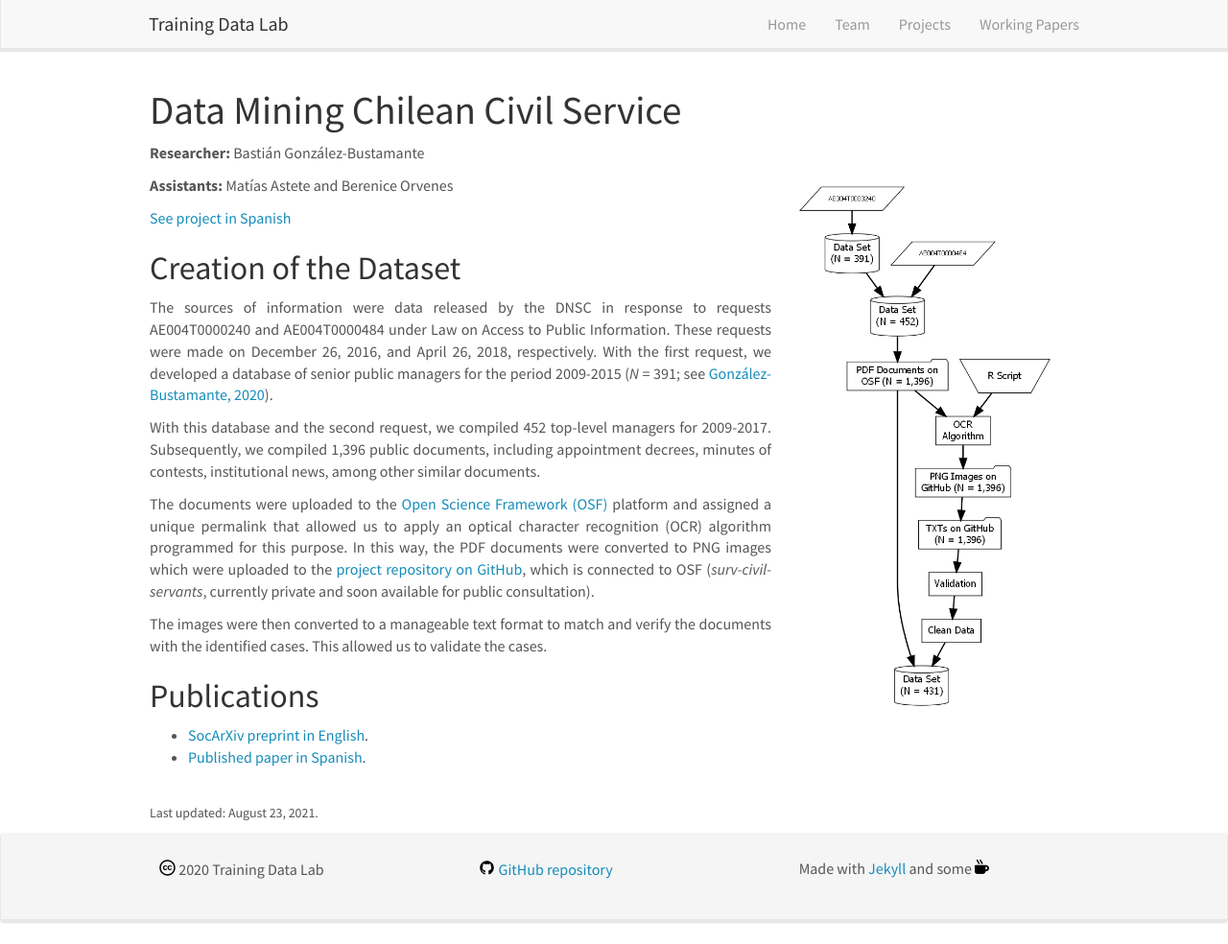
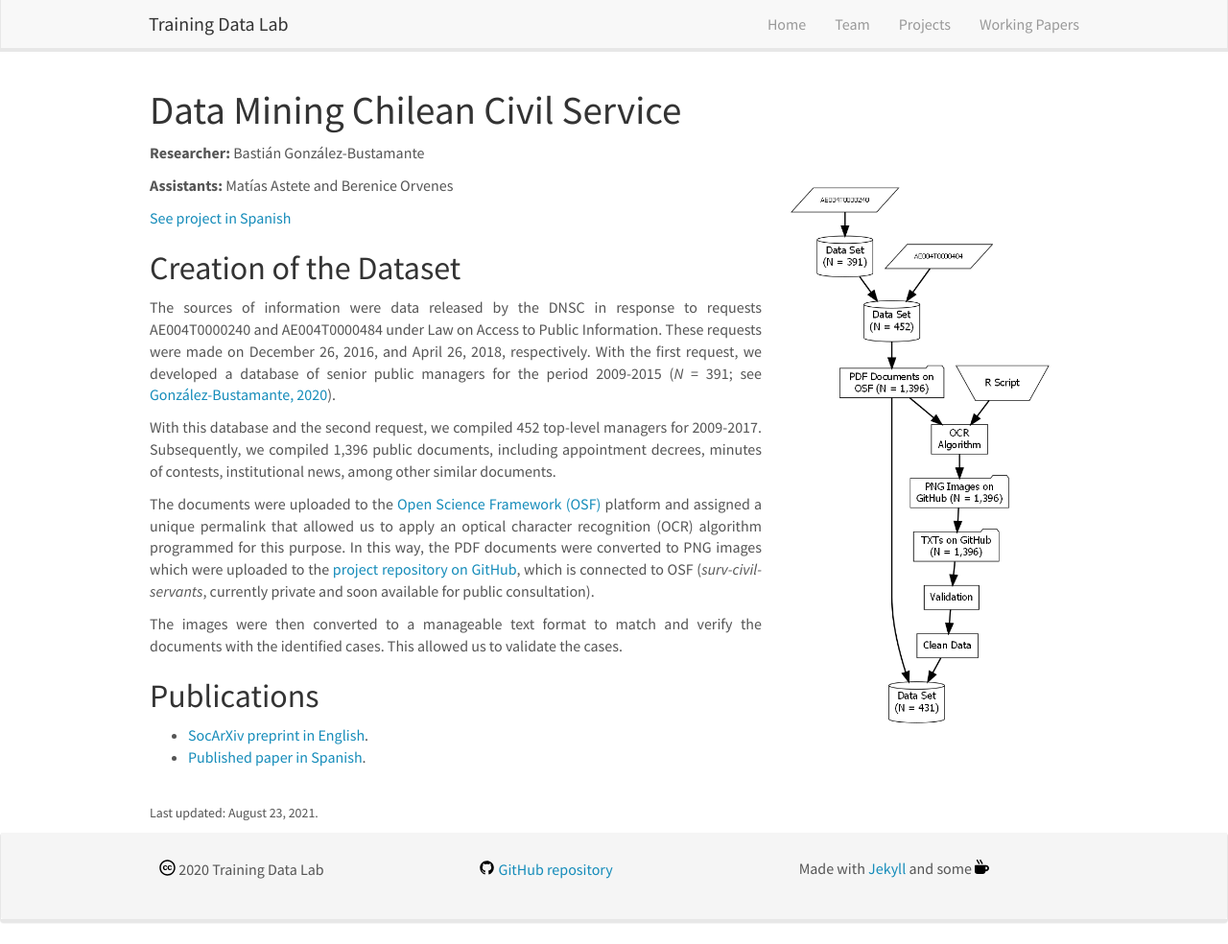
Before and after one commit to training-datalab/old-training-datalab.com, a Jekyll site: the page built from _pages/data-mining-civil-service.md, in a window 1280 px wide and 984 px high. Shown: the whole window at 96% size. Built offline with Jekyll 4.4.1, drawn with Linux system fonts in a browser that asks for light colours; nearby versions of some CDN libraries.

Commit message:
Update data-mining-civil-service.md

```diff
--- a/_pages/data-mining-civil-service.md
+++ b/_pages/data-mining-civil-service.md
@@ -8,7 +8,7 @@ permalink: /projects/chilean-civil-service
 
 # Data Mining Chilean Civil Service
 
-![]({{ site.url }}{{ site.baseurl }}/images/lab-diagrams/datsaset_diagram.png){: style="width: 320px; float: right; border: 10px"}
+![]({{ site.url }}{{ site.baseurl }}/images/lab-diagrams/datsaset_diagram.png){: style="width: 330px; float: right; border: 10px"}
 
 **Researcher:** Bastián González-Bustamante
 
```
